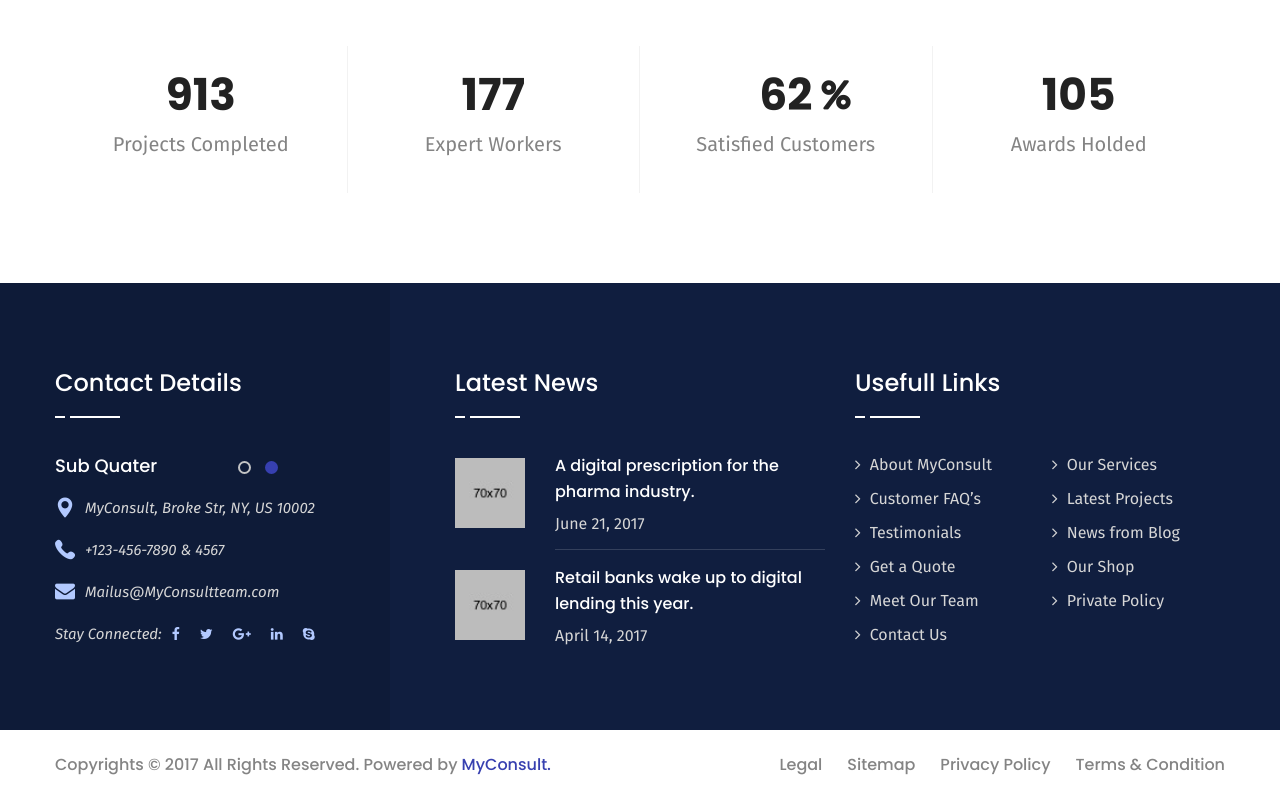
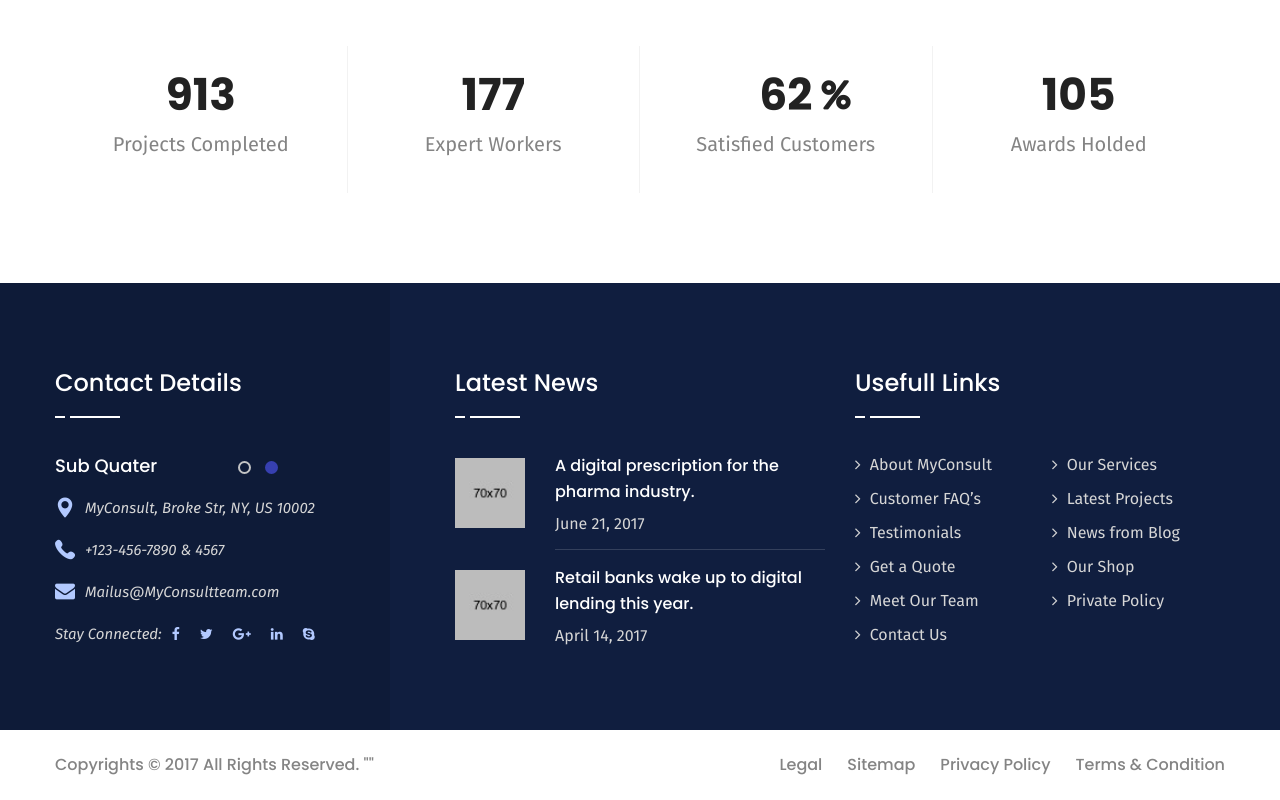
Before and after one commit to itskisaly/indicosmic, a plain HTML site: page index.html in a window 1280 px wide. Shown: the part 6449-7249 px from the top of the page. Drawn offline with Linux system fonts and the light colour scheme; some packages are replaced by stand-ins of ours; a script that the page names is missing.

Commit message:
removed name from footer

```diff
--- a/index.html
+++ b/index.html
@@ -1493,7 +1493,7 @@
             <div class="col-md-12">
                 <div class="footer-bottom">
                     <div class="copyright-text pull-left">
-                        <p>Copyrights © 2017 All Rights Reserved. Powered by <a href="#">MyConsult.</a></p>
+                        <p>Copyrights © 2017 All Rights Reserved. ""</a></p>
                     </div>
                     <div class="footer-menu pull-right">
                         <ul>
```
Also changed, not shown: 404.html (+1 -1 lines), about.html (+1 -1 lines), account.html (+1 -1 lines), blog-large.html (+1 -1 lines), blog-single.html (+1 -1 lines), blog.html (+1 -1 lines), checkout.html (+1 -1 lines), contact.html (+1 -1 lines), faq.html (+1 -1 lines), project-single.html (+1 -1 lines), project.html (+1 -1 lines), service-single.html (+1 -1 lines), services.html (+1 -1 lines), shop-single.html (+1 -1 lines), 4 more files.
